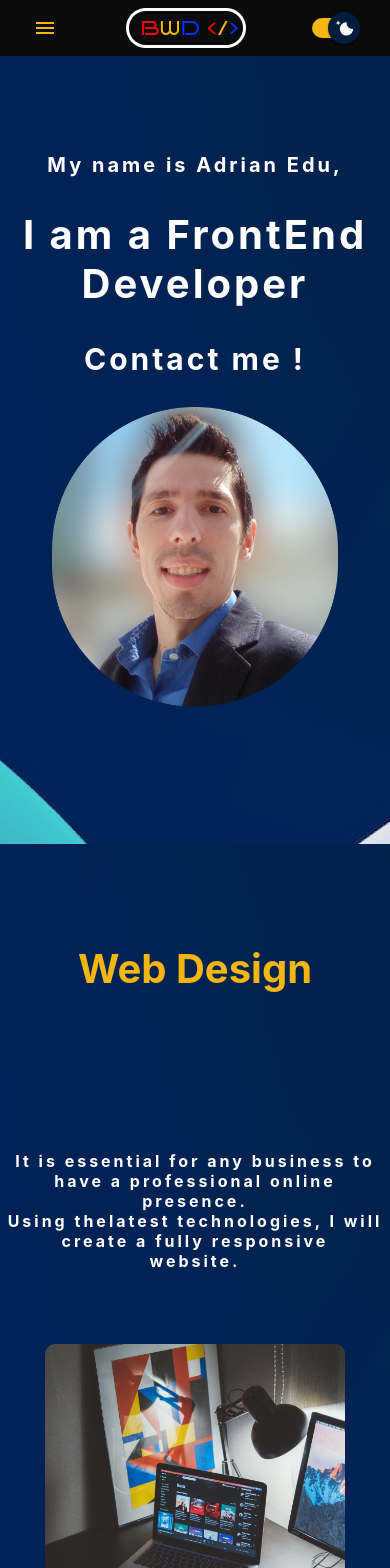
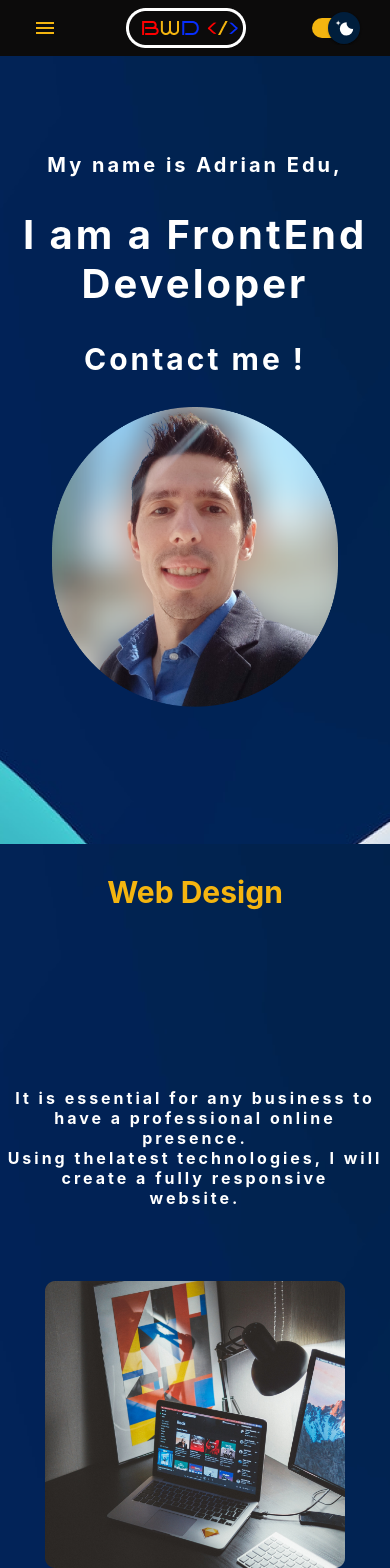
Before and after one commit to Adrian-Edu/best-web-design, a React (Create React App) app: page / in a window 390 px wide. Shown: the top 1568 px of the page. Built offline with nearby package versions, Linux system fonts and the light colour scheme.

Commit message:
modificat pagina 3

```diff
--- a/src/ThirdPage/ThirdPage.css
+++ b/src/ThirdPage/ThirdPage.css
@@ -222,8 +222,11 @@ h4 {
     object-fit: contain;
     padding-left: 20px;
     padding-bottom: 0;
+    padding-top: 0;
   }
   h4 {
-    font-size: 40px;
+    font-size: 30px;
+    margin-bottom: 20px;
+    padding-top: 30px;
   }
 }
```
